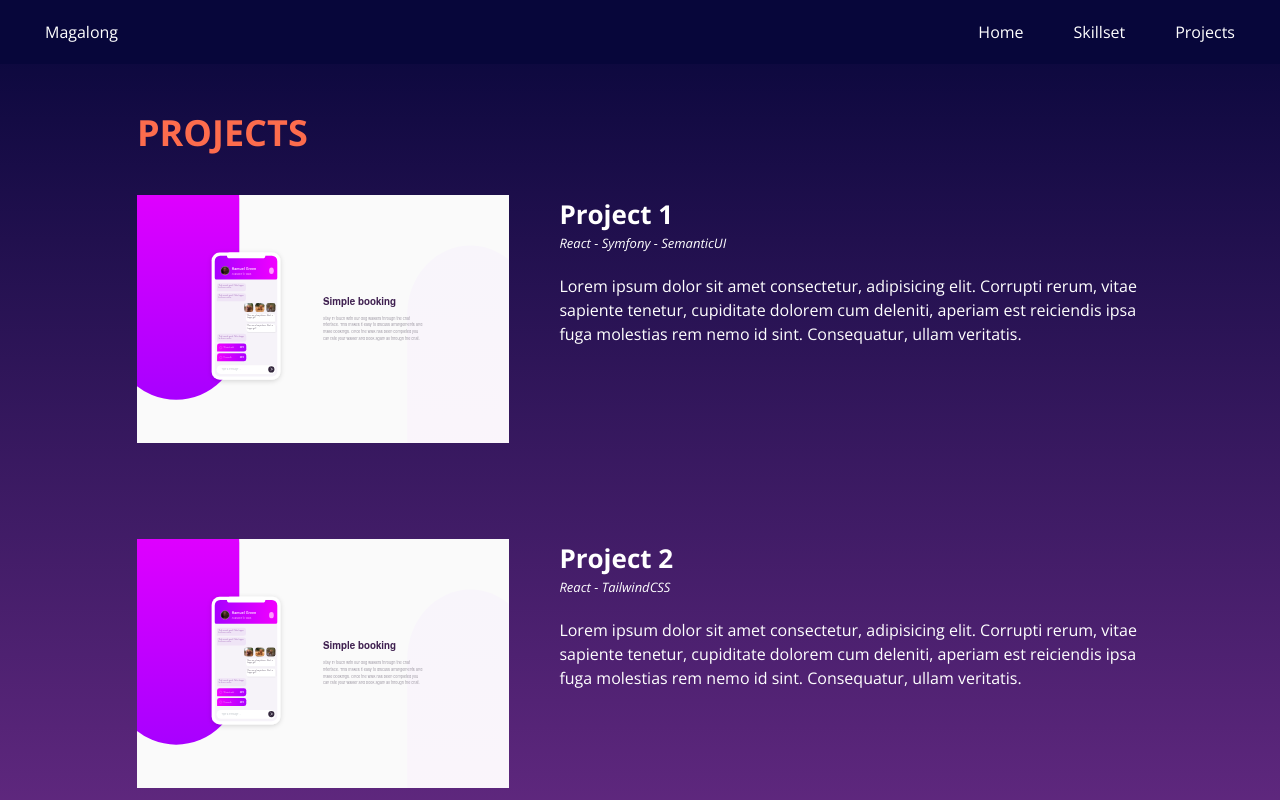
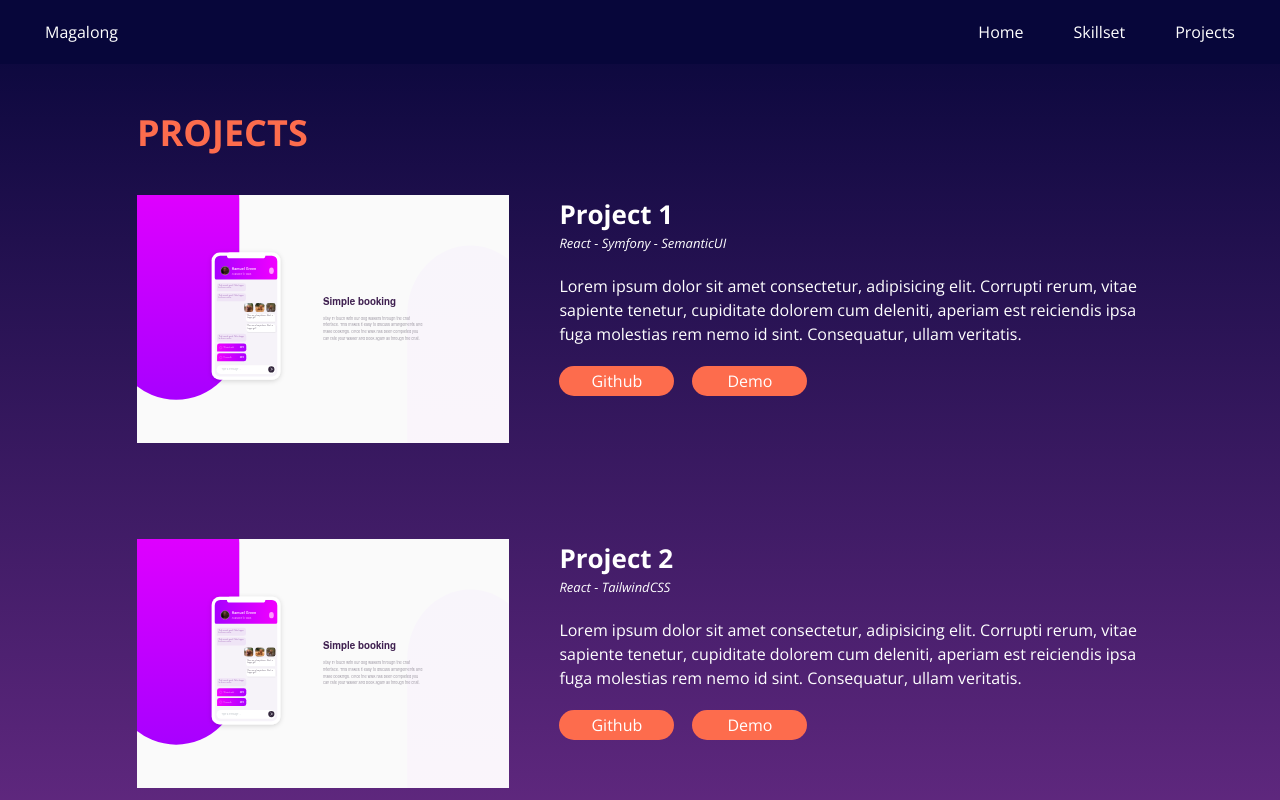
Before and after one commit to bryanmagalong/portfolio, a React (Create React App) app: page /projects in a window 1280 px wide. Shown: the top 800 px of the page. Built offline with nearby package versions, Linux system fonts and the light colour scheme.

Commit message:
feat: add Button component

```diff
--- /dev/null
+++ b/src/components/Button.js
@@ -0,0 +1,14 @@
+import React from 'react';
+
+const Button = ({ name, link }) => (
+  <button
+    className="bg-secondary h-30 w-115 rounded-full"
+    href={link}
+    target="_blank"
+    rel="noopener noreferrer"
+  >
+    {name}
+  </button>
+);
+
+export default Button;
--- a/src/components/Projects/ProjectCard.js
+++ b/src/components/Projects/ProjectCard.js
@@ -1,6 +1,14 @@
 import React from 'react';
+import Button from '../Button';
 
-const ProjectCard = ({ imgSrc, title, techList, description }) => (
+const ProjectCard = ({
+  imgSrc,
+  title,
+  techList,
+  description,
+  github,
+  website,
+}) => (
   <li className="text-white grid gap-y-13 lg:grid-cols-5 lg:gap-x-50">
     <div className="lg:col-span-2">
       <img src={imgSrc} alt={title} />
@@ -9,6 +17,10 @@ const ProjectCard = ({ imgSrc, title, techList, description }) => (
       <h2 className="text-project font-bold lg:text-lg">{title}</h2>
       <p className="text-techlist italic mb-5">{techList.join(' - ')}</p>
       <p className="mb-5">{description}</p>
+      <div className="flex gap-x-18">
+        <Button name="Github" link={github} />
+        <Button name="Demo" link={website} />
+      </div>
     </div>
   </li>
 );
--- a/tailwind.config.js
+++ b/tailwind.config.js
@@ -22,6 +22,7 @@ module.exports = {
         '13': '0.813em',
         '18': '1.125rem',
         '26': '1.625rem',
+        '30': '1.875em',
         '35': '2.188rem',
         '41': '2.563rem',
         '45': '2.813rem',
```
